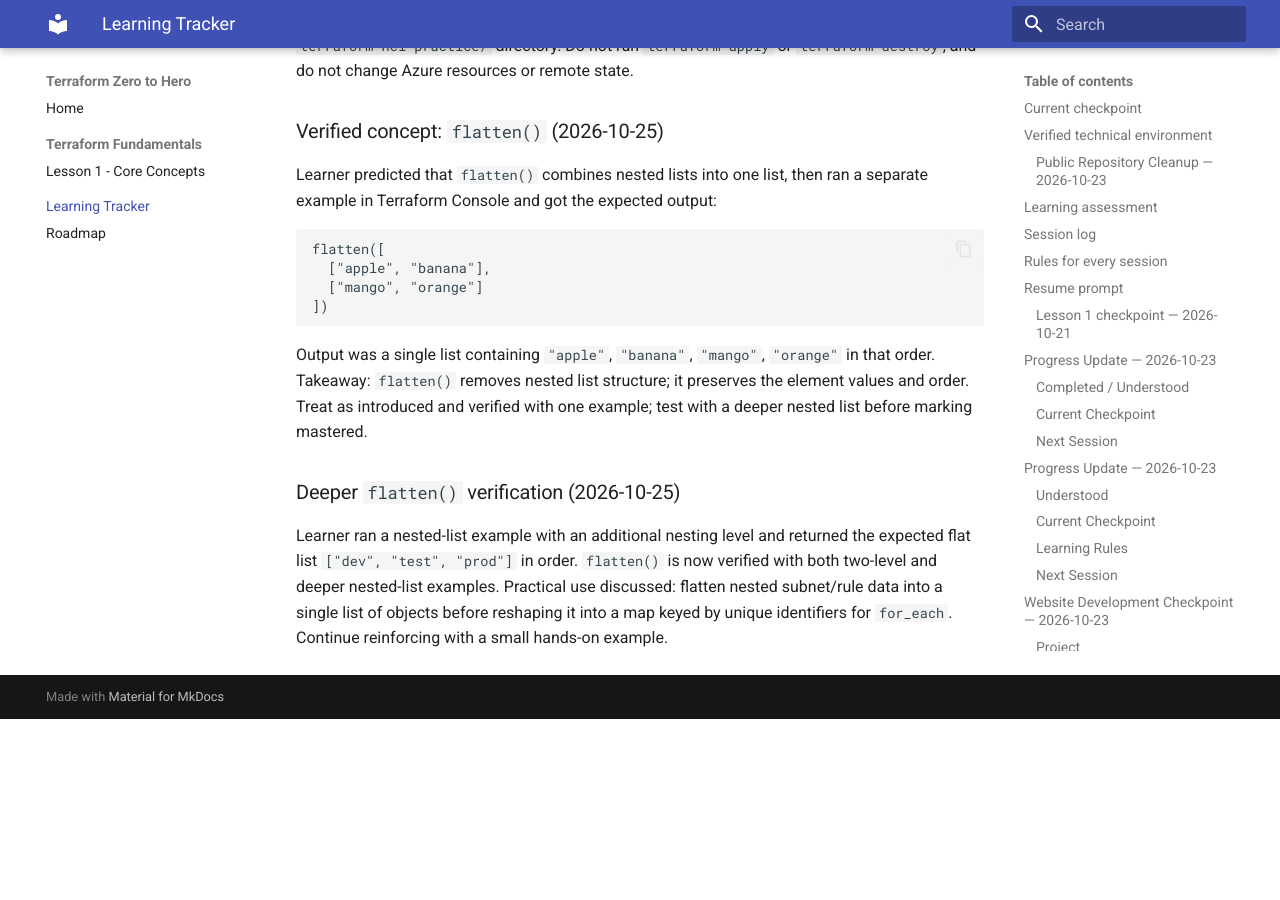
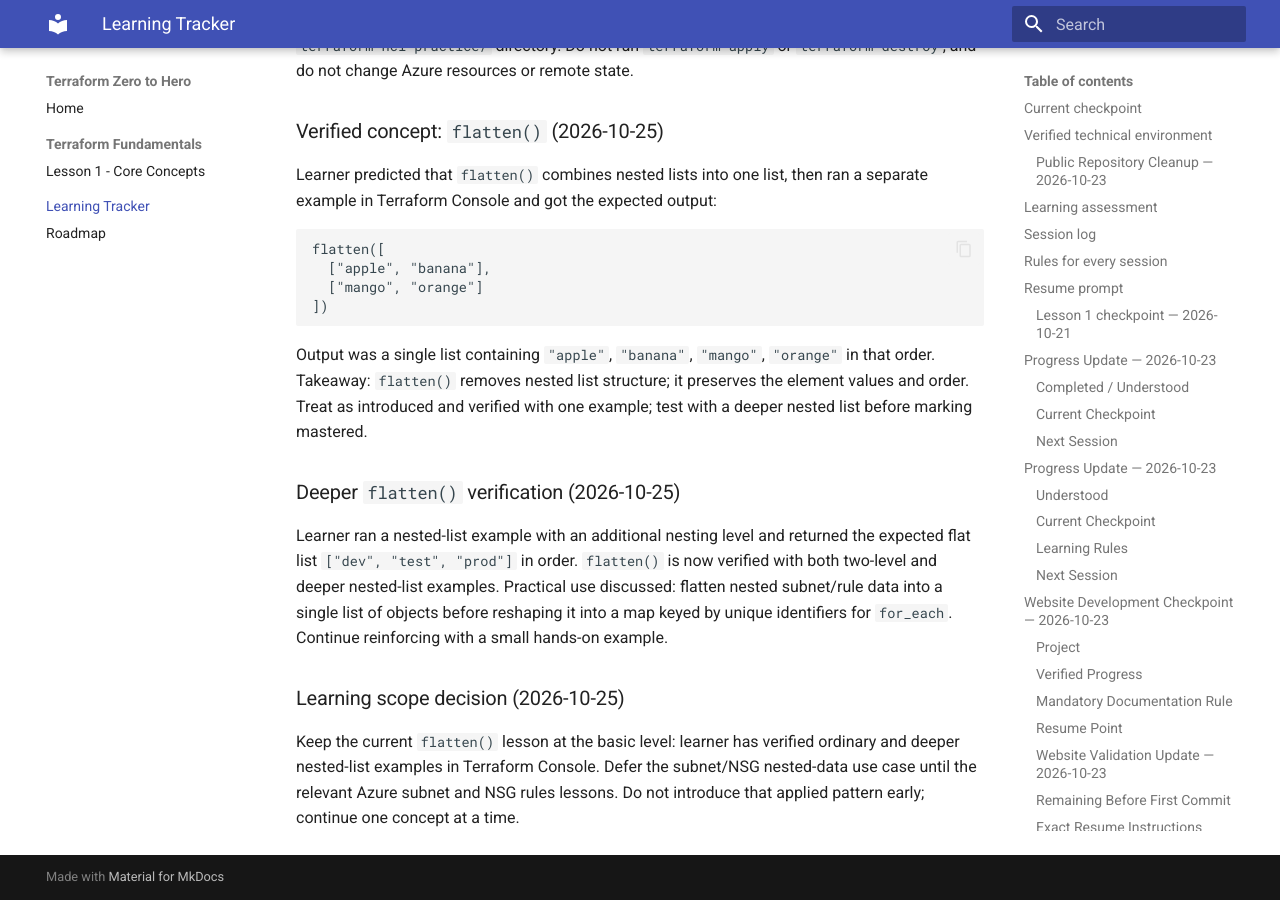
Before and after one commit to pshewale-dev/terraform-azure-lab, an MkDocs documentation site: the page built from docs/LEARNING-PROGRESS.md, in a window 1280 px wide and 900 px high, scrolled down 14758 px. Built offline with MkDocs 1.6.1 and Material for MkDocs 9.7.7, drawn with Linux system fonts in a browser that asks for light colours; before the commit the page ends 15477 px from its top, so only the background shows below that.

Commit message:
docs: note flatten lesson scope and defer NSG example

```diff
--- a/docs/LEARNING-PROGRESS.md
+++ b/docs/LEARNING-PROGRESS.md
@@ -453,3 +453,7 @@ Output was a single list containing `"apple"`, `"banana"`, `"mango"`, `"orange"`
 
 ### Deeper `flatten()` verification (2026-10-25)
 Learner ran a nested-list example with an additional nesting level and returned the expected flat list `["dev", "test", "prod"]` in order. `flatten()` is now verified with both two-level and deeper nested-list examples. Practical use discussed: flatten nested subnet/rule data into a single list of objects before reshaping it into a map keyed by unique identifiers for `for_each`. Continue reinforcing with a small hands-on example.
+
+
+### Learning scope decision (2026-10-25)
+Keep the current `flatten()` lesson at the basic level: learner has verified ordinary and deeper nested-list examples in Terraform Console. Defer the subnet/NSG nested-data use case until the relevant Azure subnet and NSG rules lessons. Do not introduce that applied pattern early; continue one concept at a time.
```
